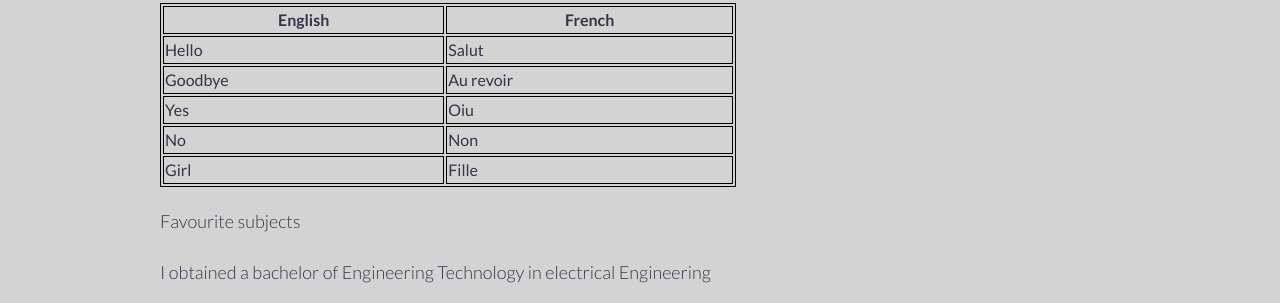
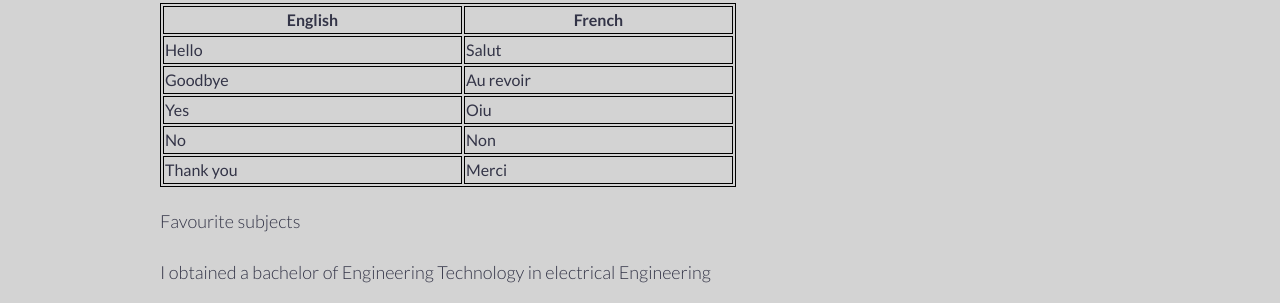
Before and after one commit to Atlegang70/basic_website, a plain HTML site: page my-webpage-grid.html in a window 1280 px wide. Shown: the part 1190-1493 px from the top of the page. Drawn offline with Linux system fonts and the light colour scheme.

Commit message:
changes made

```diff
--- a/my-webpage-grid.html
+++ b/my-webpage-grid.html
@@ -110,8 +110,8 @@ body{
           <td> Non</td>
         </tr>
         <tr>
-          <td> Girl</td>
-          <td> Fille</td>
+          <td> Thank you</td>
+          <td> Merci</td>
         </tr>
 
         </table>
```
